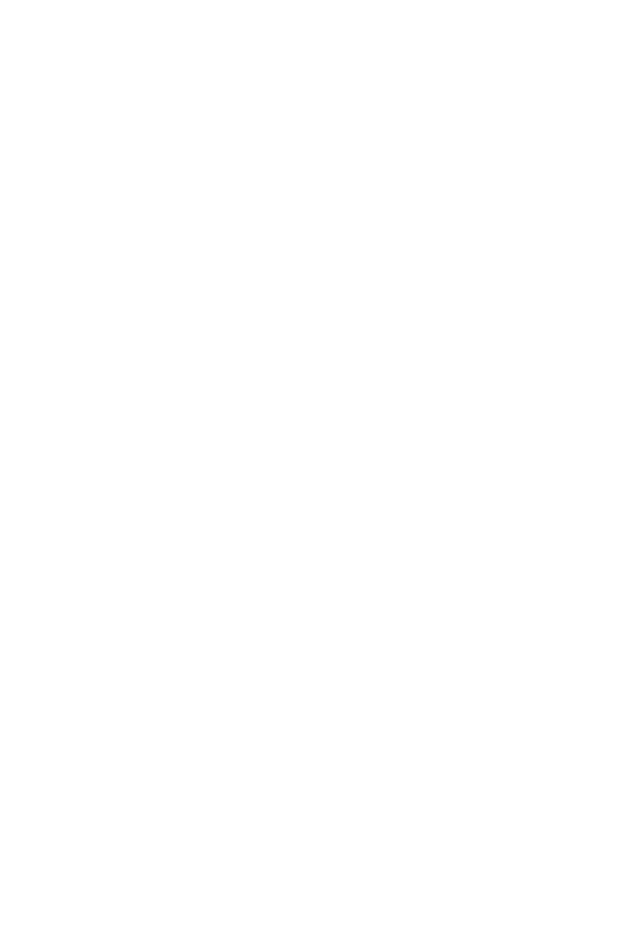
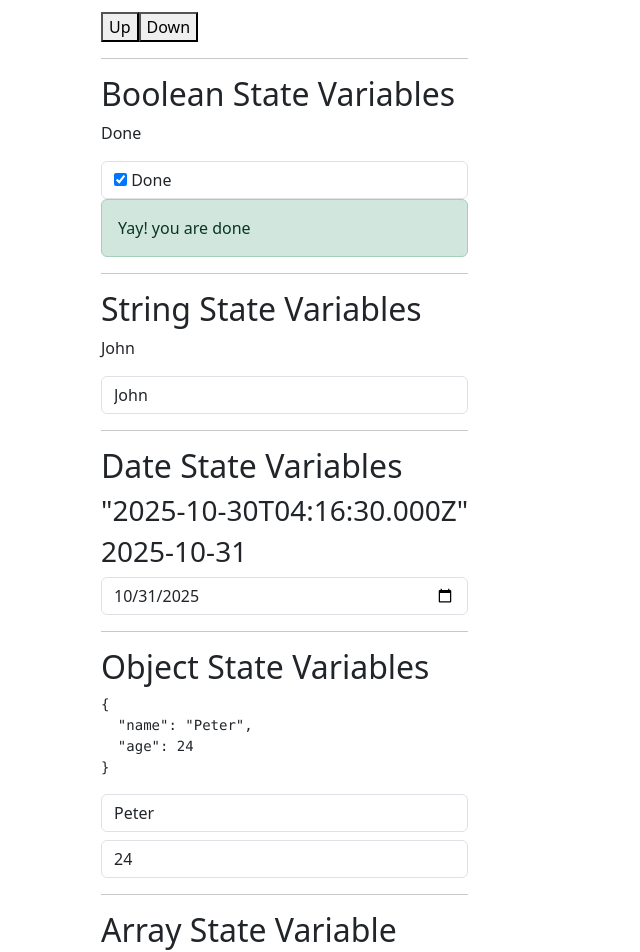
Before and after one commit to karthikeyansura/kambaz-next-js-fall25-04, a Next.js app: page /Labs/Lab4 in a window 1280 px wide. Shown: the part 560-1512 px from the top of the page, without its empty margins (0-640 px from the left). Before the commit the page ends 800 px from the top, so only its background shows below. Built offline with nearby package versions, Linux system fonts and the light colour scheme.

Commit message:
feat(a4): import state managing components to /Labs/Lab4/page.tsx

```diff
--- a/app/Labs/Lab4/page.tsx
+++ b/app/Labs/Lab4/page.tsx
@@ -4,6 +4,13 @@
 import PassingDataOnEvent from "./PassingDataOnEvent";
 import PassingFunctions from "./PassingFunctions";
 import EventObject from "./EventObject";
+import Counter from "./Counter";
+import BooleanStateVariables from "./BooleanStateVariables";
+import StringStateVariables from "./StringStateVariables";
+import DateStateVariable from "./DateStateVariable";
+import ObjectStateVariable from "./ObjectStateVariable";
+import ArrayStateVariable from "./ArrayStateVariable";
+import ParentStateComponent from "./ParentStateComponent";
 
 export default function Lab4() {
 
@@ -18,6 +25,13 @@
       <PassingDataOnEvent />
       <PassingFunctions theFunction={sayHello} />
       <EventObject />
+      <Counter />
+      <BooleanStateVariables />
+      <StringStateVariables />
+      <DateStateVariable />
+      <ObjectStateVariable />
+      <ArrayStateVariable />
+      <ParentStateComponent />
     </div>
   );
 }
```
